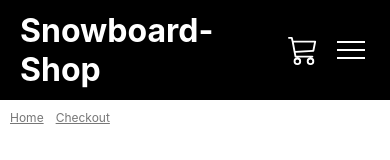
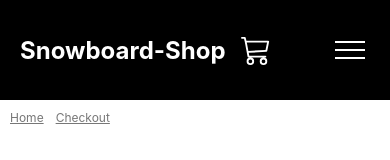
Before and after one commit to asendice/snowboard-shop, a Next.js app: page /checkout in a window 390 px wide. Shown: the top 160 px of the page. Built offline with nearby package versions, Linux system fonts and the light colour scheme; no server answers; the database is empty.

Commit message:
hero comp mobile friendlyy

```diff
--- a/components/home-page/hero.js
+++ b/components/home-page/hero.js
@@ -1,12 +1,13 @@
 import CtaButton from "../ui/cta-button";
 import classes from "./hero.module.css";
-
 
 function Hero() {
   return (
     <div className={classes.container}>
       <h1>Shred down the mountains with the best gear</h1>
+      <div className={classes.btn}>
         <CtaButton link={"/products"}> Shop The Best </CtaButton>
+      </div>
     </div>
   );
 }
--- a/components/home-page/hero.module.css
+++ b/components/home-page/hero.module.css
@@ -18,3 +18,18 @@
   color: var(--color-white);
   text-transform : uppercase;
 }
+
+
+@media only screen and (max-width: 1500px) {
+  .container h1 {
+    font-size: 6rem;
+  }
+}
+@media only screen and (max-width: 650px) {
+  .btn {
+    margin-top: 5rem;
+  }
+  .container h1 {
+    font-size: 4rem;
+  }
+}
--- a/components/layout/main-navigation.module.css
+++ b/components/layout/main-navigation.module.css
@@ -10,7 +10,7 @@
 }
 @media only screen and (max-width: 75em){
   .container {
-    font-size: 1.6rem;
+    font-size: 1.2rem;
   }
 }
 
--- a/components/ui/cta-button.module.css
+++ b/components/ui/cta-button.module.css
@@ -6,7 +6,7 @@
   padding: 2rem 5rem;
   background-color: var(--color-white);
   font-size: 2rem;
-  transition: all .2s;
+  transition: all 0.2s;
   cursor: pointer;
 }
 
@@ -19,3 +19,11 @@
   transform: translateY(-1px);
   box-shadow: 0 1rem 2rem rgba(0, 0, 0, 0.2);
 }
+
+@media only screen and (max-width: 650px) {
+  .btn,
+  .btn:link,
+  .btn:visited {
+    font-size: 1.75rem;
+  }
+}
```
